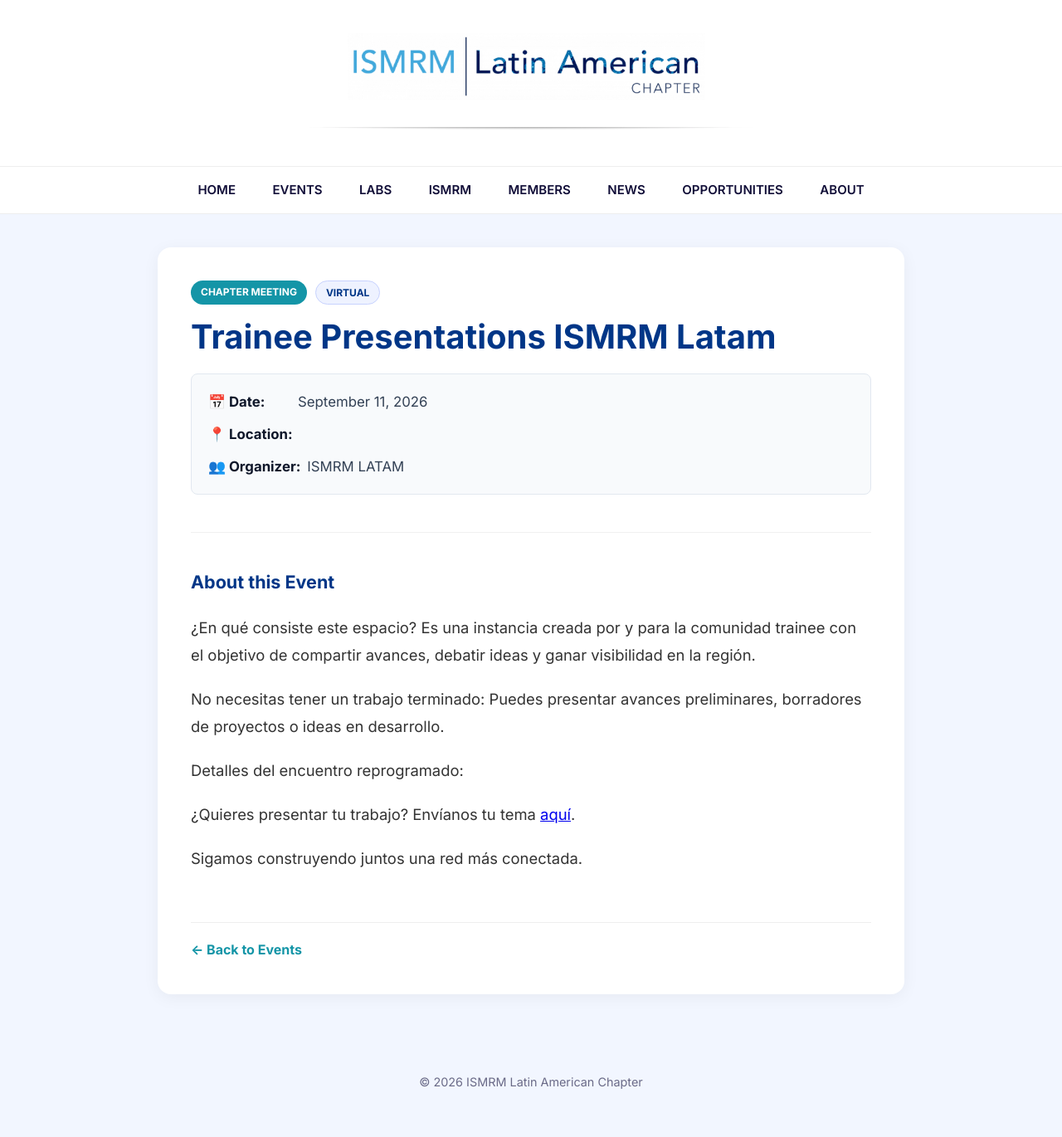
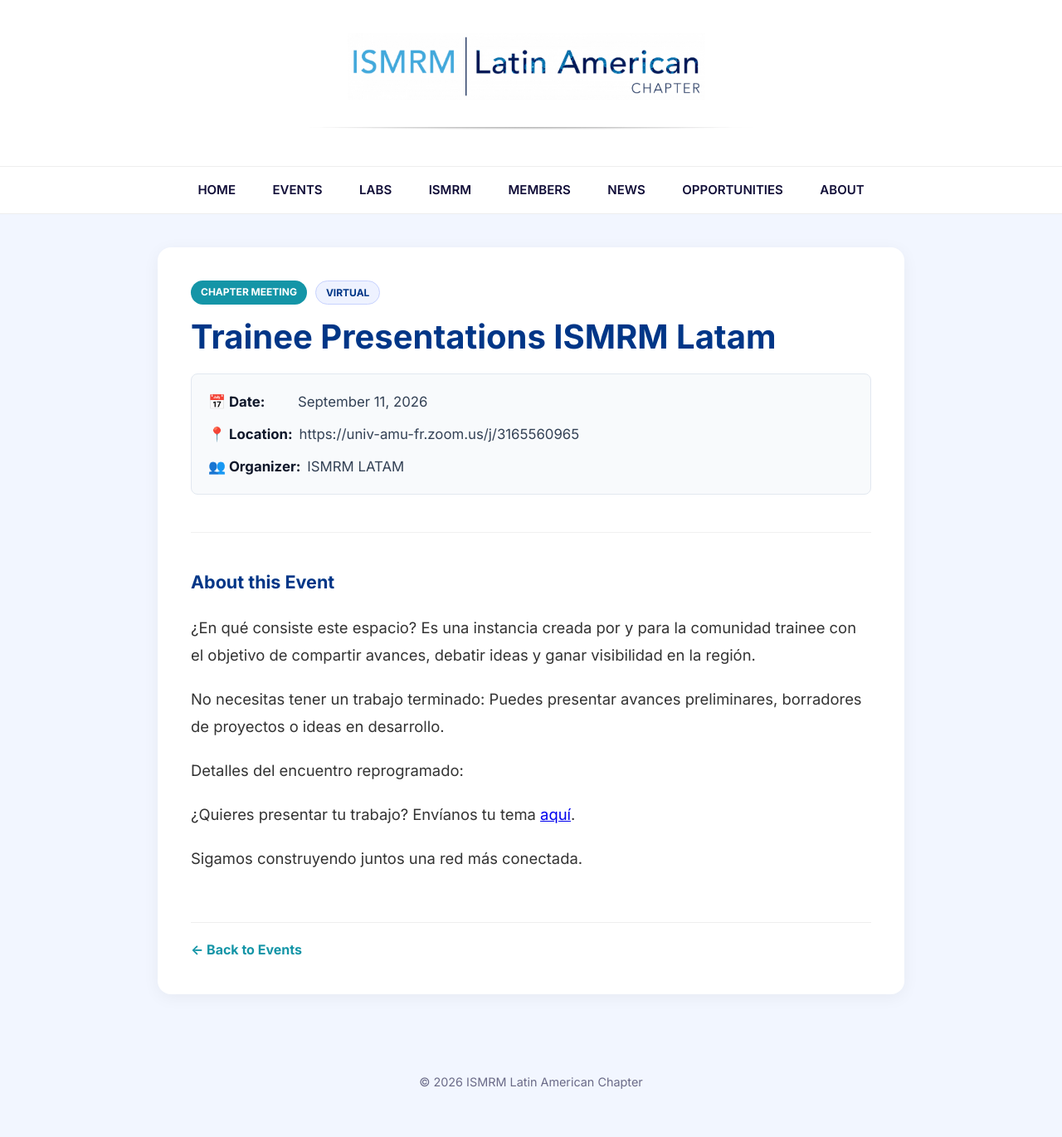
Before and after one commit to ISMRM-latam/ismrm-latam.github.io, a Jekyll site: the page built from _events/2026-09-11-trainee-presentations-ismrm-latam.md, in a window 1280 px wide. Shown: the whole page at 83% size. Built offline with Jekyll 4.4.1, drawn with Linux system fonts in a browser that asks for light colours.

Commit message:
Update 2026-09-11-trainee-presentations-ismrm-latam.md

```diff
--- a/_events/2026-09-11-trainee-presentations-ismrm-latam.md
+++ b/_events/2026-09-11-trainee-presentations-ismrm-latam.md
@@ -5,7 +5,7 @@
 organizer: "ISMRM LATAM"
 category: "Chapter Meeting"
 modality: "Virtual"
-location: "<https://univ-amu-fr.zoom.us/j/3165560965>"
+location: "https://univ-amu-fr.zoom.us/j/3165560965"
 link: "#"
 ---
 
```
